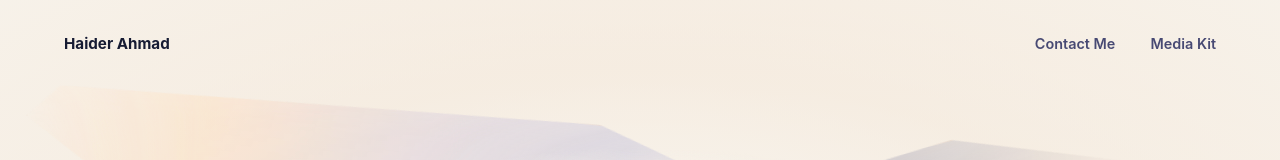
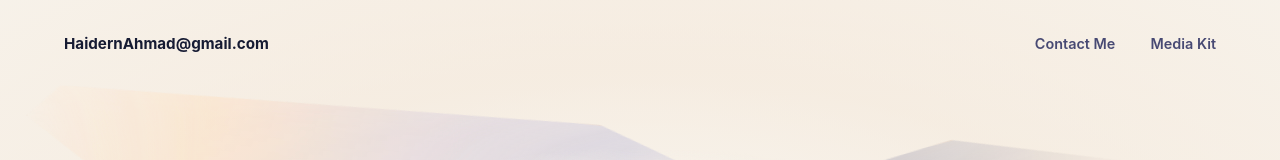
Before and after one commit to haterhaider/Portfolio, a plain HTML site: page index.html in a window 1280 px wide. Shown: the top 160 px of the page. Drawn offline with Linux system fonts and the light colour scheme.

Commit message:
email fix

```diff
--- a/index.html
+++ b/index.html
@@ -14,9 +14,9 @@
     <a class="skip-link" href="#main">Skip to content</a>
 
     <header class="site-nav" aria-label="Primary navigation">
-      <a class="wordmark" href="#hero">Haider Ahmad</a>
+      <a class="wordmark" href="#hero">HaidernAhmad@gmail.com</a>
       <nav class="nav-links" aria-label="Portfolio links">
-        <a href="mailto:Haidernamad@gmail.com">Contact Me</a>
+        <a href="mailto:Haidernahmad@gmail.com">Contact Me</a>
         <a href="https://beacons.ai/itscardistry/mediakit">Media Kit</a>
       </nav>
     </header>
@@ -337,7 +337,7 @@
           </h2>
         </div>
         <nav class="footer-links reveal" aria-label="Contact links">
-          <a href="mailto:Haidernamad@gmail.com">Contact Me</a>
+          <a href="mailto:Haidernahmad@gmail.com">Contact Me</a>
           <a href="https://www.linkedin.com/in/haider-ahmad-58b8671b3/">LinkedIn</a>
           <a href="https://beacons.ai/itscardistry/mediakit">Media Kit</a>
         </nav>
```
